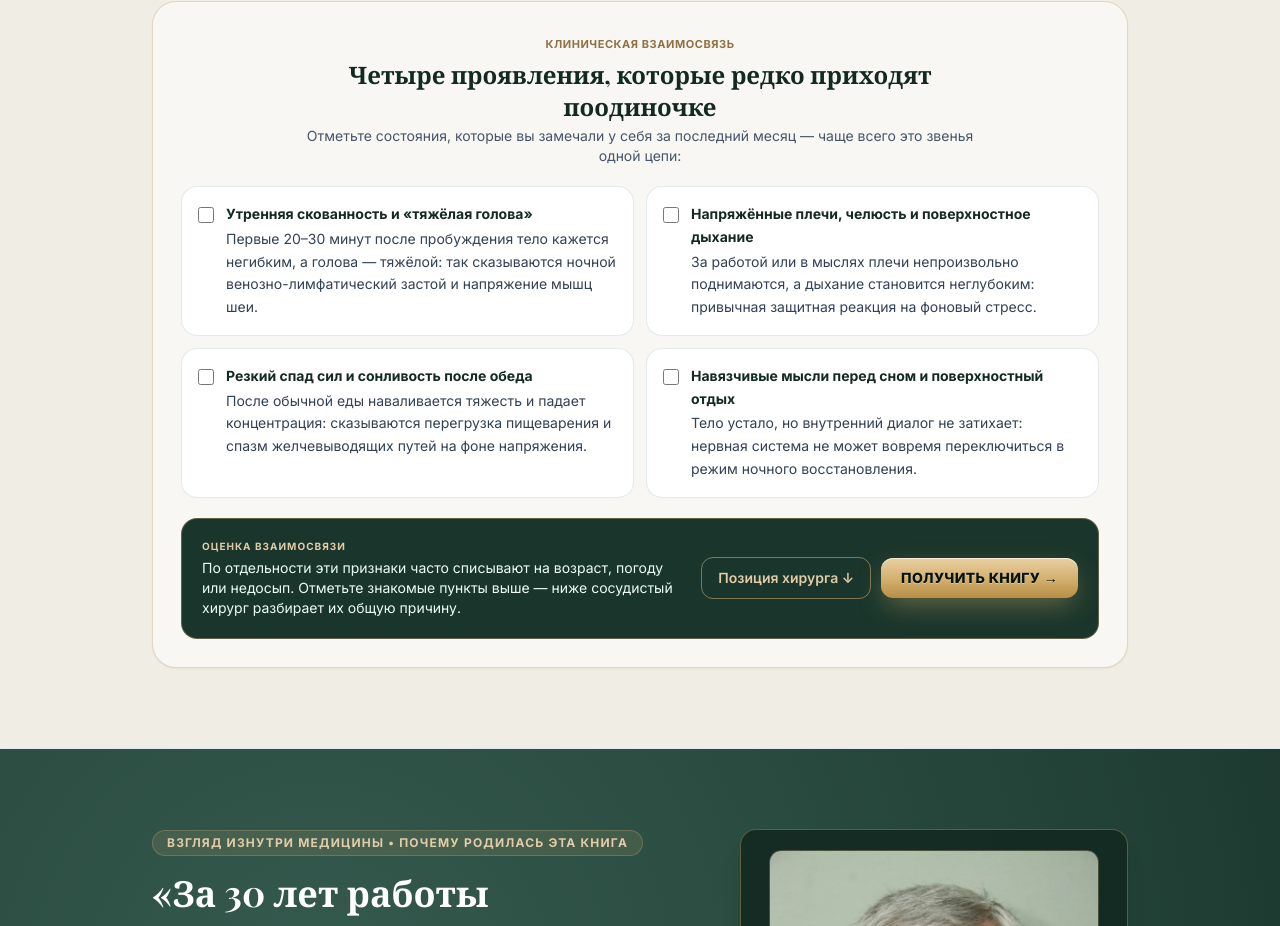
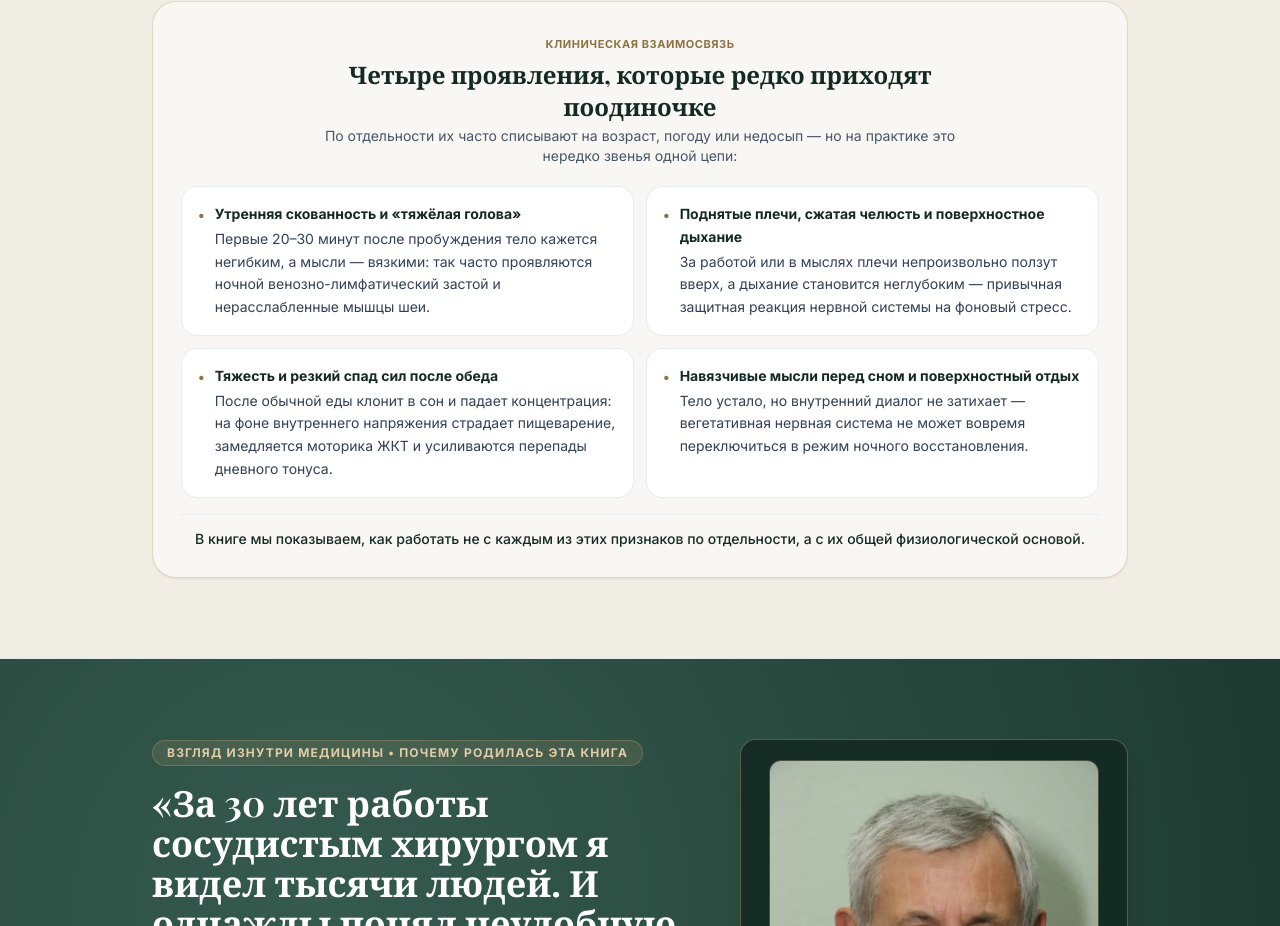
Before and after one commit to kynfy555/voevoda-site, a plain HTML site: page index.html in a window 1280 px wide. Shown: the part 2317-3243 px from the top of the page. Drawn offline with nearby package versions, Linux system fonts and the light colour scheme; a web font is replaced by a local one.

Commit message:
Update index.html

```diff
--- a/index.html
+++ b/index.html
@@ -455,7 +455,7 @@
         </div>
       </div>
 
-      <!-- СПОКОЙНАЯ САМОПРОВЕРКА СОСТОЯНИЯ -->
+      <!-- КЛИНИЧЕСКАЯ ВЗАИМОСВЯЗЬ -->
       <div class="bg-ivory rounded-3xl p-5 sm:p-7 border border-gold/40 shadow-sm">
         <div class="text-center max-w-2xl mx-auto mb-5">
           <span class="text-[11px] font-bold uppercase tracking-wider text-goldDark">Клиническая взаимосвязь</span>
@@ -463,86 +463,51 @@
             Четыре проявления, которые редко приходят поодиночке
           </h3>
           <p class="text-xs sm:text-sm text-slate-600 mt-1">
-            Отметьте состояния, которые вы замечали у себя за последний месяц — чаще всего это звенья одной цепи:
+            По отдельности их часто списывают на возраст, погоду или недосып — но на практике это нередко звенья одной цепи:
           </p>
         </div>
 
         <div class="grid grid-cols-1 sm:grid-cols-2 gap-3 text-xs sm:text-sm">
-          <label class="cursor-pointer bg-white p-3.5 sm:p-4 rounded-2xl border border-slate-200/90 hover:border-gold transition flex items-start gap-3 select-none">
-            <input type="checkbox" onchange="updateSelfCheck()" class="self-check-box mt-1 w-4 h-4 rounded accent-[#1A352B] shrink-0 cursor-pointer">
-            <span class="text-slate-700 leading-relaxed">
+          <div class="bg-white p-3.5 sm:p-4 rounded-2xl border border-slate-200/80 flex items-start gap-2.5">
+            <span class="text-goldDark font-bold mt-0.5 shrink-0">•</span>
+            <p class="text-slate-700 leading-relaxed">
               <strong class="text-emeraldDeep block mb-0.5">Утренняя скованность и «тяжёлая голова»</strong>
-              Первые 20–30 минут после пробуждения тело кажется негибким, а голова — тяжёлой: так сказываются ночной венозно-лимфатический застой и напряжение мышц шеи.
-            </span>
-          </label>
+              Первые 20–30 минут после пробуждения тело кажется негибким, а мысли — вязкими: так часто проявляются ночной венозно-лимфатический застой и нерасслабленные мышцы шеи.
+            </p>
+          </div>
 
-          <label class="cursor-pointer bg-white p-3.5 sm:p-4 rounded-2xl border border-slate-200/90 hover:border-gold transition flex items-start gap-3 select-none">
-            <input type="checkbox" onchange="updateSelfCheck()" class="self-check-box mt-1 w-4 h-4 rounded accent-[#1A352B] shrink-0 cursor-pointer">
-            <span class="text-slate-700 leading-relaxed">
-              <strong class="text-emeraldDeep block mb-0.5">Напряжённые плечи, челюсть и поверхностное дыхание</strong>
-              За работой или в мыслях плечи непроизвольно поднимаются, а дыхание становится неглубоким: привычная защитная реакция на фоновый стресс.
-            </span>
-          </label>
+          <div class="bg-white p-3.5 sm:p-4 rounded-2xl border border-slate-200/80 flex items-start gap-2.5">
+            <span class="text-goldDark font-bold mt-0.5 shrink-0">•</span>
+            <p class="text-slate-700 leading-relaxed">
+              <strong class="text-emeraldDeep block mb-0.5">Поднятые плечи, сжатая челюсть и поверхностное дыхание</strong>
+              За работой или в мыслях плечи непроизвольно ползут вверх, а дыхание становится неглубоким — привычная защитная реакция нервной системы на фоновый стресс.
+            </p>
+          </div>
 
-          <label class="cursor-pointer bg-white p-3.5 sm:p-4 rounded-2xl border border-slate-200/90 hover:border-gold transition flex items-start gap-3 select-none">
-            <input type="checkbox" onchange="updateSelfCheck()" class="self-check-box mt-1 w-4 h-4 rounded accent-[#1A352B] shrink-0 cursor-pointer">
-            <span class="text-slate-700 leading-relaxed">
-              <strong class="text-emeraldDeep block mb-0.5">Резкий спад сил и сонливость после обеда</strong>
-              После обычной еды наваливается тяжесть и падает концентрация: сказываются перегрузка пищеварения и спазм желчевыводящих путей на фоне напряжения.
-            </span>
-          </label>
+          <div class="bg-white p-3.5 sm:p-4 rounded-2xl border border-slate-200/80 flex items-start gap-2.5">
+            <span class="text-goldDark font-bold mt-0.5 shrink-0">•</span>
+            <p class="text-slate-700 leading-relaxed">
+              <strong class="text-emeraldDeep block mb-0.5">Тяжесть и резкий спад сил после обеда</strong>
+              После обычной еды клонит в сон и падает концентрация: на фоне внутреннего напряжения страдает пищеварение, замедляется моторика ЖКТ и усиливаются перепады дневного тонуса.
+            </p>
+          </div>
 
-          <label class="cursor-pointer bg-white p-3.5 sm:p-4 rounded-2xl border border-slate-200/90 hover:border-gold transition flex items-start gap-3 select-none">
-            <input type="checkbox" onchange="updateSelfCheck()" class="self-check-box mt-1 w-4 h-4 rounded accent-[#1A352B] shrink-0 cursor-pointer">
-            <span class="text-slate-700 leading-relaxed">
+          <div class="bg-white p-3.5 sm:p-4 rounded-2xl border border-slate-200/80 flex items-start gap-2.5">
+            <span class="text-goldDark font-bold mt-0.5 shrink-0">•</span>
+            <p class="text-slate-700 leading-relaxed">
               <strong class="text-emeraldDeep block mb-0.5">Навязчивые мысли перед сном и поверхностный отдых</strong>
-              Тело устало, но внутренний диалог не затихает: нервная система не может вовремя переключиться в режим ночного восстановления.
-            </span>
-          </label>
+              Тело устало, но внутренний диалог не затихает — вегетативная нервная система не может вовремя переключиться в режим ночного восстановления.
+            </p>
+          </div>
         </div>
 
-        <!-- НИЖНЯЯ ПОЛОСА САМОПРОВЕРКИ + ПЕРЕХОД К ХИРУРГУ ИЛИ КНИГЕ -->
-        <div class="mt-5 bg-[#1A352B] text-white rounded-2xl p-4 sm:p-5 border border-gold/40 flex flex-col md:flex-row items-center justify-between gap-4">
-          <div class="text-center md:text-left">
-            <span class="block text-[10px] font-bold uppercase tracking-widest text-goldLight mb-1">Оценка взаимосвязи</span>
-            <p id="selfCheckResult" class="text-xs sm:text-sm text-emerald-50 leading-relaxed">
-              По отдельности эти признаки часто списывают на возраст, погоду или недосып. Отметьте знакомые пункты выше — ниже сосудистый хирург разбирает их общую причину.
-            </p>
-          </div>
-          <div class="flex flex-wrap items-center justify-center gap-2.5 shrink-0">
-            <a href="#surgeon" class="px-4 py-2.5 rounded-xl border border-gold/60 text-goldLight hover:bg-gold/15 text-xs sm:text-sm font-semibold transition whitespace-nowrap">
-              Позиция хирурга ↓
-            </a>
-            <a href="https://app.lava.top/products/e9509a53-07b3-4349-a47b-a4ca6c4b54a3?utm_source=avoevoda&utm_medium=landing_main&utm_campaign=paradox_btn"
-               target="_blank" rel="noopener"
-               onclick="reachGoalSafe('goal_paradox')"
-               class="gold-gradient-btn font-extrabold text-xs sm:text-sm px-5 py-2.5 rounded-xl uppercase tracking-wide whitespace-nowrap">
-              Получить книгу →
-            </a>
-          </div>
-        </div>
+        <p class="text-center text-xs sm:text-sm text-emeraldDeep font-medium mt-4 pt-3.5 border-t border-slate-200/70">
+          В книге мы показываем, как работать не с каждым из этих признаков по отдельности, а с их общей физиологической основой.
+        </p>
       </div>
+</div>
+  </section>
 
-    </div>
-
-    <script>
-      function updateSelfCheck() {
-        const checked = document.querySelectorAll('.self-check-box:checked').length;
-        const resultEl = document.getElementById('selfCheckResult');
-        if (!resultEl) return;
-
-        if (checked === 0) {
-          resultEl.textContent = 'По отдельности эти признаки часто списывают на возраст, погоду или недосып. Отметьте знакомые пункты выше — ниже сосудистый хирург разбирает их общую причину.';
-        } else if (checked === 1) {
-          resultEl.innerHTML = '<strong class="text-goldLight">Отмечен 1 из 4 признаков.</strong> Даже один устойчивый сигнал указывает на фоновую перегрузку — ниже сосудистый хирург объясняет, как работать с её первопричиной.';
-        } else if (checked === 2) {
-          resultEl.innerHTML = '<strong class="text-goldLight">Отмечено 2 из 4 признаков.</strong> Эти состояния усиливают друг друга по кругу — в книге мы разбираем, как мягко разорвать эту цепь в единой системе.';
-        } else {
-          resultEl.innerHTML = '<strong class="text-goldLight">Отмечено ' + checked + ' из 4 признаков.</strong> Организм давно работает в режиме скрытого перенапряжения — ниже сосудистый хирург объясняет, с чего безопасно начать восстановление.';
-        }
-      }
-    </script>
-  </section>
 
   <!-- 3. ИСПОВЕДЬ У ОПЕРАЦИОННОГО СТОЛА + ЖИВОЕ ФОТО АВТОРОВ -->
   <section id="surgeon" class="py-14 sm:py-20 bg-forest-deep text-white border-b-4 border-gold relative overflow-hidden">
```
